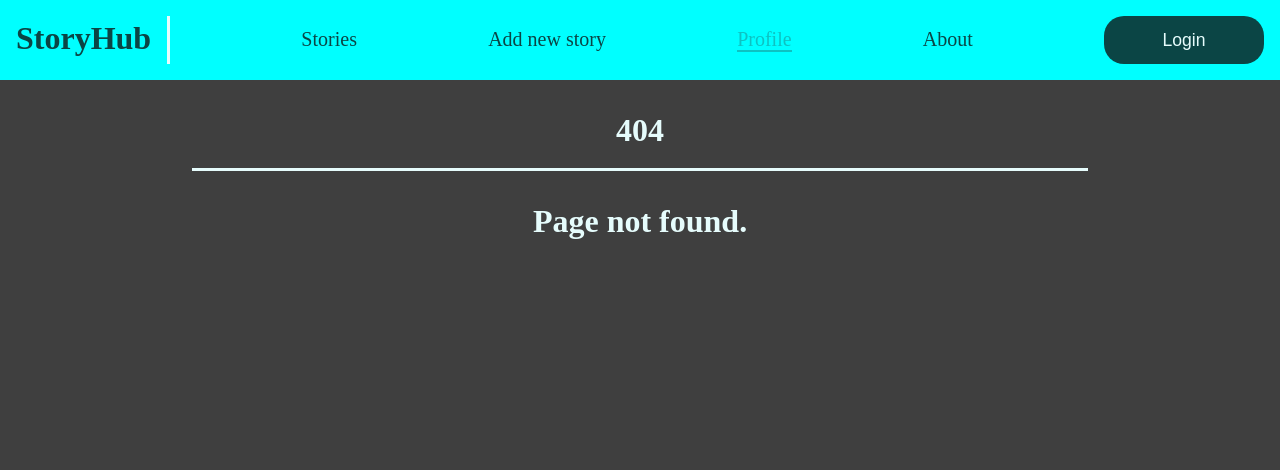
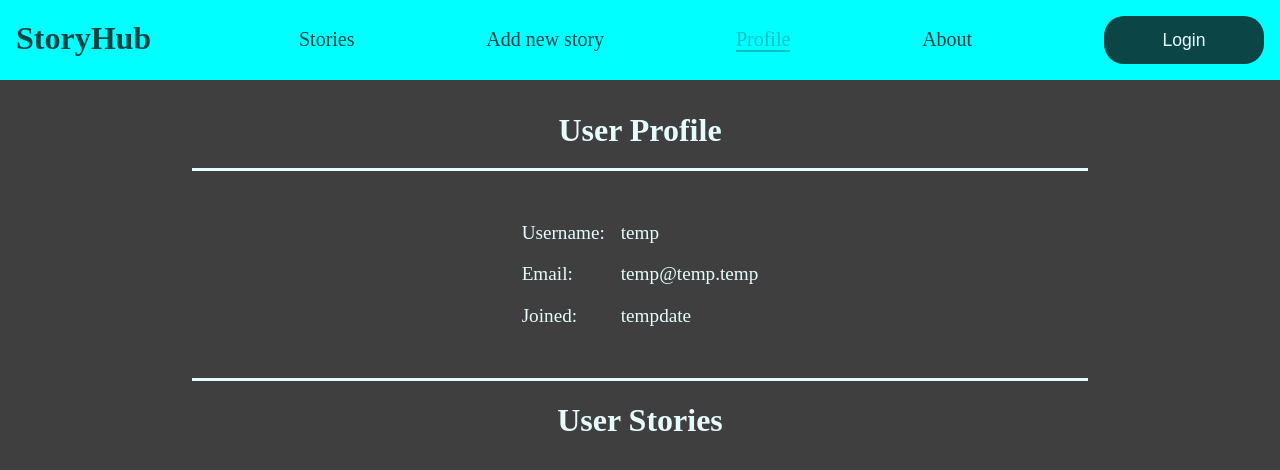
Before and after one commit to Krezlau/StoryHub, a React (Create React App) app: page /profile/1 in a window 1280 px wide. Before the commit this address had no page. Shown: the top 470 px of the page. Built offline with nearby package versions, Linux system fonts and the light colour scheme.

Commit message:
added profile page

```diff
--- a/src/App.tsx
+++ b/src/App.tsx
@@ -13,6 +13,7 @@ import StoryPage from "./pages/StoryPage";
 import AboutPage from "./pages/AboutPage";
 import SignUpPage from "./pages/SignUpPage";
 import NewStoryPage from "./pages/NewStoryPage";
+import ProfilePage from "./pages/ProfilePage";
 
 function App() {
   const isLoggedIn = useSelector((state: IRootState) => state.auth.isLoggedIn);
@@ -28,7 +29,7 @@ function App() {
           <Route path='/signup' element={<SignUpPage />} />
           <Route path='/stories/:storyId' element={isLoggedIn ? <StoryPage /> : <NotLoggedInPage />} />
           <Route path="/stories" element={isLoggedIn ? <AllStoriesPage /> : <NotLoggedInPage />} />
-          {/*<Route path='/profile/:userId' element={<ProfilePage />} />*/}
+          <Route path='/profile/:userId' element={<ProfilePage />} />
           {/*<Route path='/change-password' element={<ChangePasswordPage />} />*/}
           <Route path='/new-story' element={isLoggedIn ? <NewStoryPage /> : <NotLoggedInPage />} />
           <Route path='/about' element={<AboutPage />} />
--- a/src/components/UI/Button.module.css
+++ b/src/components/UI/Button.module.css
@@ -1,7 +1,8 @@
 .button {
     font-size: 1.1rem;
     margin: 1rem;
-    width: 10rem;
+    min-width: 10rem;
+    padding: 0 1.5rem;
     height: 3rem;
     border-radius: 20px;
     border-style: none;
@@ -10,6 +11,6 @@
 }
 
 .button:active,
-.button:hover{
+.button:hover {
     background: #126e6e;
 }
--- a/src/components/UI/NavigationPanel.module.css
+++ b/src/components/UI/NavigationPanel.module.css
@@ -48,7 +48,6 @@
 }
 
 .header {
-    border-right-style: solid;
     padding: 0;
     margin: 0;
 }
--- a/src/components/UI/NavigationPanel.tsx
+++ b/src/components/UI/NavigationPanel.tsx
@@ -7,6 +7,7 @@ import { IRootState } from "../../store";
 import { authActions } from "../../store/auth-slice";
 
 const NavigationPanel: React.FC = () => {
+  const userId = useSelector((state: IRootState) => state.auth.userName);
   const isLoggedIn = useSelector((state: IRootState) => state.auth.isLoggedIn);
   const dispatch = useDispatch();
   const navigate = useNavigate();
@@ -31,16 +32,36 @@ const NavigationPanel: React.FC = () => {
       <div className={classes.content}>
         <ul>
           <li>
-            <NavLink className={(navData) => (navData.isActive ? classes.active : '')} to={"stories"}>Stories</NavLink>
+            <NavLink
+              className={(navData) => (navData.isActive ? classes.active : "")}
+              to={"stories"}
+            >
+              Stories
+            </NavLink>
           </li>
           <li>
-            <NavLink className={(navData) => (navData.isActive ? classes.active : '')} to={"new-story"}>Add new story</NavLink>
+            <NavLink
+              className={(navData) => (navData.isActive ? classes.active : "")}
+              to={"new-story"}
+            >
+              Add new story
+            </NavLink>
           </li>
           <li>
-            <NavLink className={(navData) => (navData.isActive ? classes.active : '')} to={"profile"}>Profile</NavLink>
+            <NavLink
+              className={(navData) => (navData.isActive ? classes.active : "")}
+              to={`profile/${userId}`}
+            >
+              Profile
+            </NavLink>
           </li>
           <li>
-            <NavLink className={(navData) => (navData.isActive ? classes.active : '')} to={"about"}>About</NavLink>
+            <NavLink
+              className={(navData) => (navData.isActive ? classes.active : "")}
+              to={"about"}
+            >
+              About
+            </NavLink>
           </li>
         </ul>
       </div>
--- a/src/components/stories/StoryList.tsx
+++ b/src/components/stories/StoryList.tsx
@@ -1,17 +1,19 @@
 import React from "react";
-import { useSelector } from "react-redux";
-import { IRootState } from "../../store";
 import Story from "./Story";
 import classes from "./StoryList.module.css";
+import { IStory } from "../../store/stories-slice";
 
-const StoryList: React.FC = () => {
-  const stories = useSelector((state: IRootState) => state.stories.stories);
-
+const StoryList: React.FC<{ stories: IStory[] }> = (props) => {
   return (
     <div className={classes.list}>
       <ul>
-        {stories.map((story) => (
-          <Story title={story.title} author={story.author} id={story.id} key={story.id} />
+        {props.stories.map((story) => (
+          <Story
+            title={story.title}
+            author={story.author}
+            id={story.id}
+            key={story.id}
+          />
         ))}
       </ul>
     </div>
--- /dev/null
+++ b/src/components/user-profiles/ProfileContent.module.css
@@ -0,0 +1,22 @@
+.content {
+    display: flex;
+    justify-content: space-evenly;
+    border-bottom-style: solid;
+    padding-bottom: 2rem;
+}
+
+.info {
+    text-align: left;
+    display: flex;
+    font-size: 1.2rem;
+}
+
+.info-labels {
+    margin-right: 1rem;
+}
+
+.actions {
+    display: flex;
+    flex-direction: column;
+    justify-content: space-evenly;
+}
--- /dev/null
+++ b/src/components/user-profiles/ProfileContent.tsx
@@ -0,0 +1,46 @@
+import React, { Fragment } from "react";
+import { IUser } from "../../pages/ProfilePage";
+import classes from "./ProfileContent.module.css";
+import Button from "../UI/Button";
+import StoryList from "../stories/StoryList";
+import { useSelector } from "react-redux";
+import { IRootState } from "../../store";
+
+const ProfileContent: React.FC<{
+  user: IUser;
+  showAllContent: boolean;
+}> = (props) => {
+  const userStories = useSelector((state: IRootState) =>
+    state.stories.stories.filter((story) => story.author === props.user.name)
+  );
+
+  return (
+    <Fragment>
+      <div className={classes.content}>
+        <div className={classes.info}>
+          <div className={classes["info-labels"]}>
+            <p>Username:</p>
+            <p>Email:</p>
+            <p>Joined:</p>
+          </div>
+          <div>
+            <p>{props.user.name}</p>
+            <p>{props.user.email}</p>
+            <p>{props.user.created}</p>
+          </div>
+        </div>
+        {props.showAllContent && (
+          <div className={classes.actions}>
+            <Button>Change Password</Button>
+          </div>
+        )}
+      </div>
+      <div>
+        <h1>User Stories</h1>
+        <StoryList stories={userStories} />
+      </div>
+    </Fragment>
+  );
+};
+
+export default ProfileContent;
--- a/src/pages/AllStoriesPage.tsx
+++ b/src/pages/AllStoriesPage.tsx
@@ -1,12 +1,16 @@
 import React, { Fragment } from "react";
 import StoryList from "../components/stories/StoryList";
 import PageHeader from "../components/UI/PageHeader";
+import { useSelector } from "react-redux";
+import { IRootState } from "../store";
 
 const AllStoriesPage: React.FC = () => {
+  const stories = useSelector((state: IRootState) => state.stories.stories);
+
   return (
     <Fragment>
       <PageHeader title={"All stories"} />
-      <StoryList />{" "}
+      <StoryList stories={stories} />
     </Fragment>
   );
 };
--- /dev/null
+++ b/src/pages/ProfilePage.tsx
@@ -0,0 +1,47 @@
+import React, { Fragment } from "react";
+import PageHeader from "../components/UI/PageHeader";
+import ProfileContent from "../components/user-profiles/ProfileContent";
+import { useParams } from "react-router-dom";
+import { useSelector } from "react-redux";
+import { IRootState } from "../store";
+
+export interface IUser {
+  name: string;
+  email: string;
+  created: string;
+}
+
+const ProfilePage: React.FC = () => {
+  const { userId: username } = useParams<{ userId?: string }>();
+  const loggedUserData = useSelector((state: IRootState) => state.auth);
+
+  let showAllContent = false;
+  if (username === loggedUserData.userName) {
+    showAllContent = true;
+  }
+
+  let user: IUser;
+  if (showAllContent) {
+    user = {
+      name: loggedUserData.userName,
+      email: loggedUserData.email,
+      created: loggedUserData.created,
+    };
+  } else {
+    // fetch
+    user = {
+      name: "temp",
+      email: "temp@temp.temp",
+      created: "tempdate",
+    };
+  }
+
+  return (
+    <Fragment>
+      <PageHeader title={showAllContent ? "My Profile" : "User Profile"} />
+      <ProfileContent user={user} showAllContent={showAllContent} />
+    </Fragment>
+  );
+};
+
+export default ProfilePage;
```
